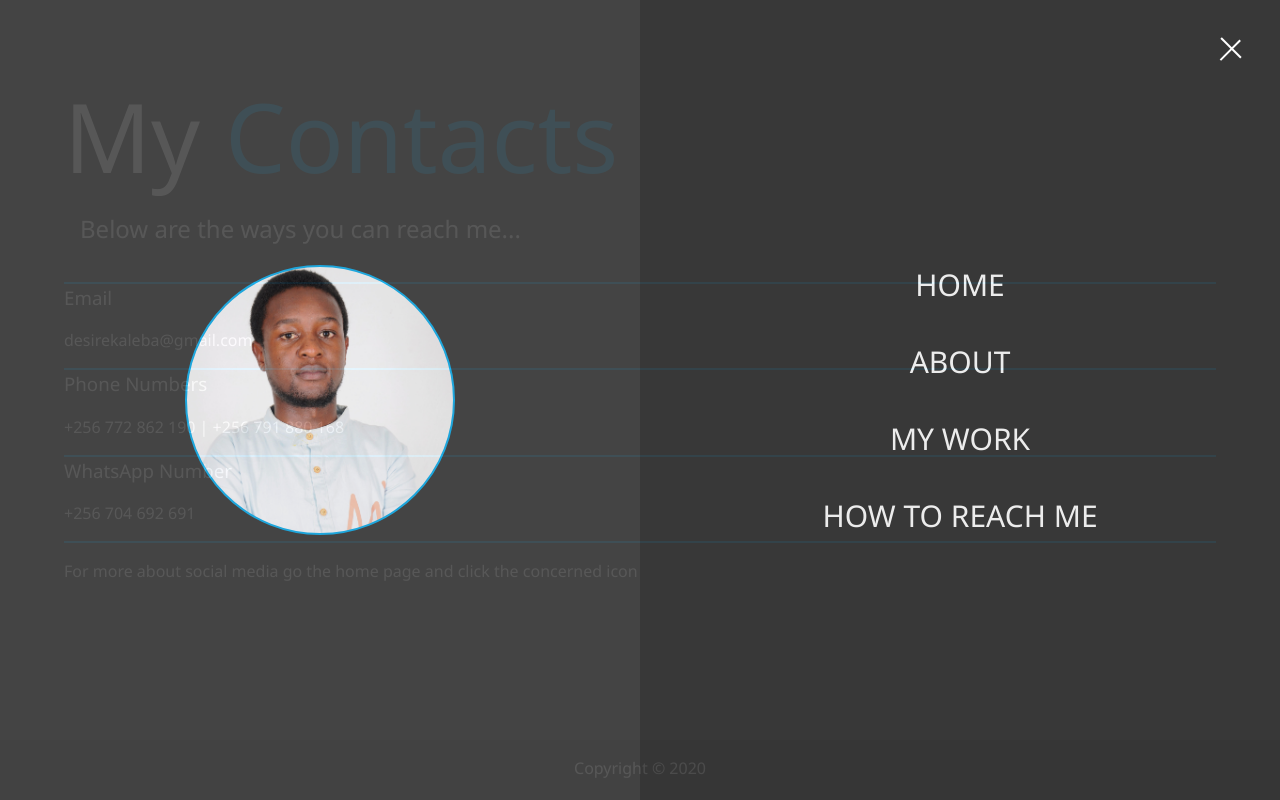
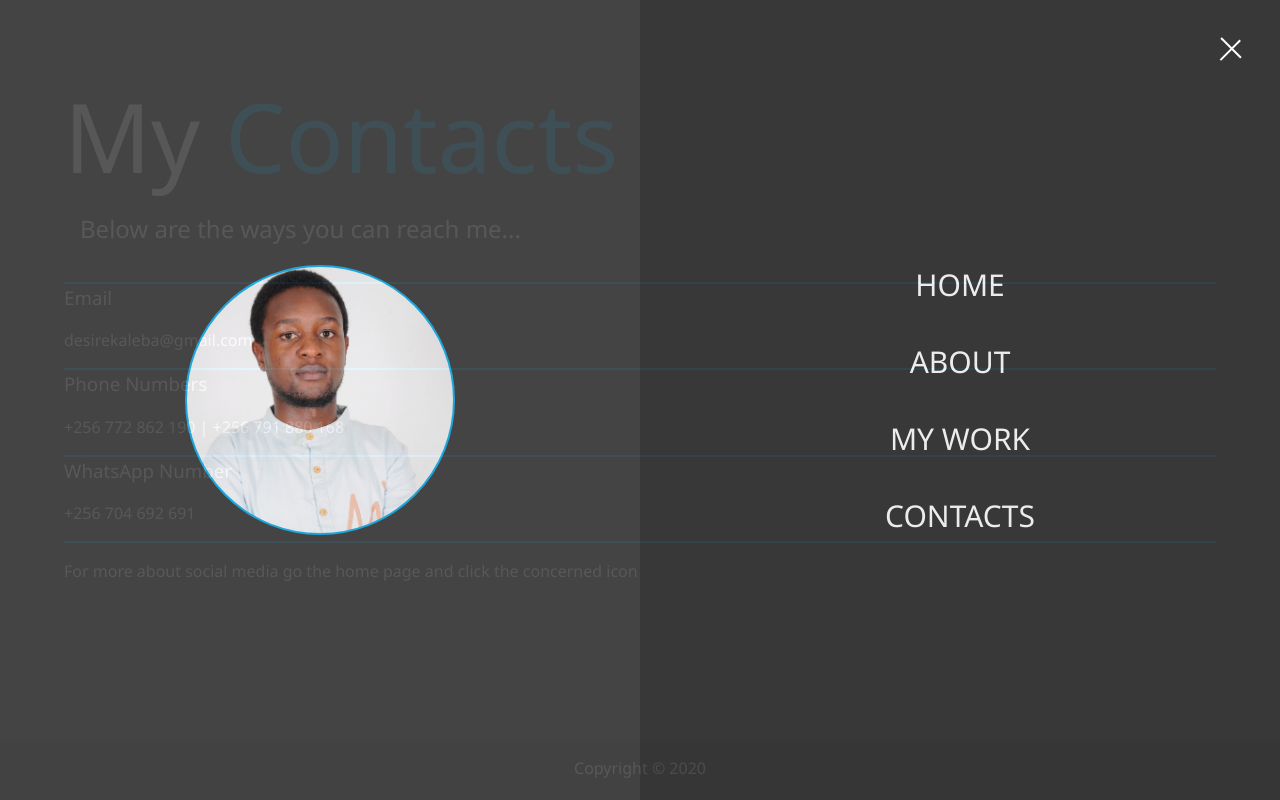
Before and after one commit to desirekaleba/my_portfolio, a website: page dist/how_to_reach_me.html in a window 1280 px wide. Both pictures are taken after a click on the element 1231 px from the left and 45 px from the top of the page. Drawn offline with Linux system fonts and the light colour scheme.

Commit message:
modules added

```diff
--- a/dist/how_to_reach_me.html
+++ b/dist/how_to_reach_me.html
@@ -43,7 +43,7 @@
                 </li>
                 <li class="nav-item">
                     <a href="how_to_reach_me.html" class="nav-link">
-                        How To Reach Me
+                        Contacts
                     </a>
                 </li>
             </ul>
```
